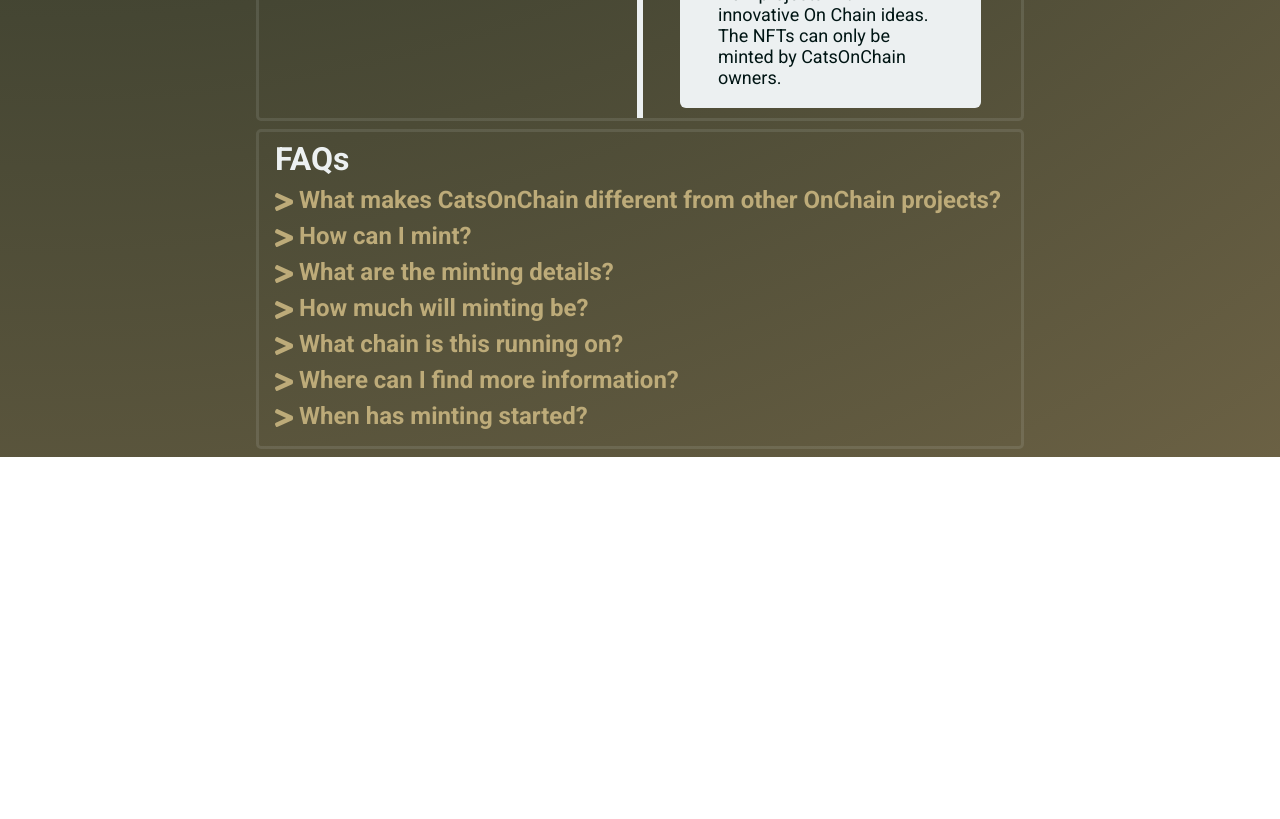
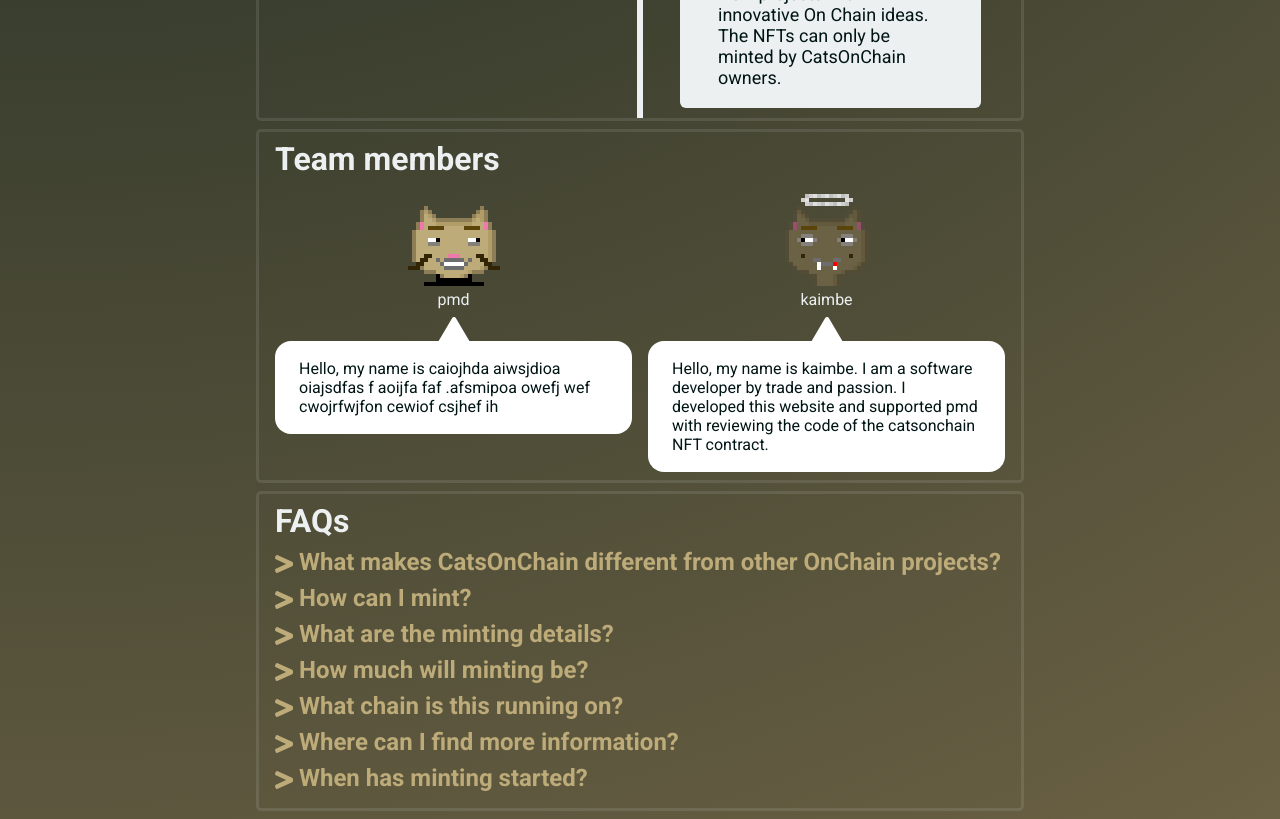
Before and after one commit to desombre/catsonchain, a React (Create React App) app: page / in a window 1280 px wide. Shown: the part 2080-2899 px from the top of the page. Before the commit the page ends 2537 px from the top, so only its background shows below. Built offline with nearby package versions, Linux system fonts and the light colour scheme.

Commit message:
Implement team members section

```diff
--- a/src/App.js
+++ b/src/App.js
@@ -1,5 +1,5 @@
 import "./App.css";
-import { Header, Profile, Introduction, Info, Timeline, Faqs } from "./components";
+import { Header, Profile, Introduction, Info, Timeline, Faqs, TeamMembers } from "./components";
 
 function App() {
   return (
@@ -25,6 +25,9 @@ function App() {
           <Timeline />
         </div>
         <div className="item">
+          <TeamMembers />
+        </div>
+        <div className="item">
           <Faqs />
         </div>
       </div>
--- a/src/components/index.js
+++ b/src/components/index.js
@@ -5,6 +5,6 @@ import Info from "./info/Info";
 import Timeline from "./timeline/Timeline";
 import Divider from "./divider/Divider";
 import Faqs from "./faqs/Faqs";
-import TeamMembers from "./team-members/TeamMembers";
+import Team from "./team/Team";
 
-export { Profile, Header, Introduction, Info, Timeline, Divider, Faqs, TeamMembers }
+export { Profile, Header, Introduction, Info, Timeline, Divider, Faqs, Team as TeamMembers }
--- /dev/null
+++ b/src/components/member/Member.css
@@ -0,0 +1,36 @@
+.member-container {
+  display: flex;
+  flex-direction: column;
+  justify-content: center;
+}
+
+.svg-mover {
+  position: relative;
+  top: 6px;
+}
+
+.image-container {
+  width: max-content;
+  height: max-content;
+  align-self: center;
+}
+
+.speech {
+  color: var(--color-bg);
+  background-color: #fff;
+  padding: 1.125em 1.5em;
+  border-radius: 1rem;
+  text-align: start;
+}
+
+.speech::before {
+  content: "";
+  position: absolute;
+  width: 0;
+  height: 0;
+  bottom: 100%;
+  left: 50%;
+  border: 0.75rem solid transparent;
+
+  border-bottom-color: #fff;
+}
--- /dev/null
+++ b/src/components/member/Member.js
@@ -0,0 +1,32 @@
+import "./Member.css";
+
+const Member = ({ name, picture, children }) => {
+  return (
+    <div className="member-container">
+      <div className="member-container member-title">
+        <div className="image-container">
+          <img src={picture} alt="cat gif" />
+        </div>
+        <span>{name}</span>
+      </div>
+      <div className="image-container svg-mover">
+        <svg
+          xmlns="http://www.w3.org/2000/svg"
+          role="img"
+          width="2em"
+          height="2em"
+          viewBox="0 0 16 16"
+        >
+          <g fill="white">
+            <path
+              d="M7.022 1.566a1.13 1.13 0 0 1 1.96 0l6.857 11.667c.457.778-.092 1.767-.98 1.767H1.144c-.889 0-1.437-.99-.98-1.767L7.022 1.566z"
+            />
+          </g>
+        </svg>
+      </div>
+      <div className="speech">{children}</div>
+    </div>
+  );
+};
+
+export default Member;
--- a/src/components/team-members/TeamMembers.js
+++ /dev/null
@@ -1,5 +0,0 @@
-const TeamMembers = ({ side, ...props }) => {
-  return <div>TeamMembers</div>;
-};
-
-export default TeamMembers;
--- /dev/null
+++ b/src/components/team/Team.css
@@ -0,0 +1,16 @@
+.team-container {
+  display: flex;
+  flex-direction: row;
+}
+
+.team-item {
+  padding-right: 8px;
+  padding-left: 8px;
+  flex: 1 1 0px
+}
+
+@media all and (max-width: 576px) {
+  .team-container {
+    flex-flow: column wrap;
+  }
+}
--- /dev/null
+++ b/src/components/team/Team.js
@@ -0,0 +1,28 @@
+import Member from "../member/Member";
+import TextDecorator from "../text-decorator/TextDecorator";
+import "./Team.css";
+
+const Team = ({ side, ...props }) => {
+  return (
+    <div className="info textBox ">
+      <h1>
+        <TextDecorator>Team members</TextDecorator>
+      </h1>
+      <div className="team-container">
+      <div className="team-item">
+          <Member name={"pmd"} picture={"cat0.gif"}>
+            Hello, my name is caiojhda aiwsjdioa oiajsdfas f aoijfa faf
+            .afsmipoa owefj wef cwojrfwjfon cewiof csjhef ih
+          </Member>
+        </div>
+        <div className="team-item">
+          <Member className="team-item" name={"kaimbe"} picture={"cat1.gif"}>
+            Hello, my name is kaimbe. I am a software developer by trade and passion. I developed this website and supported pmd with reviewing the code of the catsonchain NFT contract.
+          </Member>
+        </div>
+      </div>
+    </div>
+  );
+};
+
+export default Team;
```
